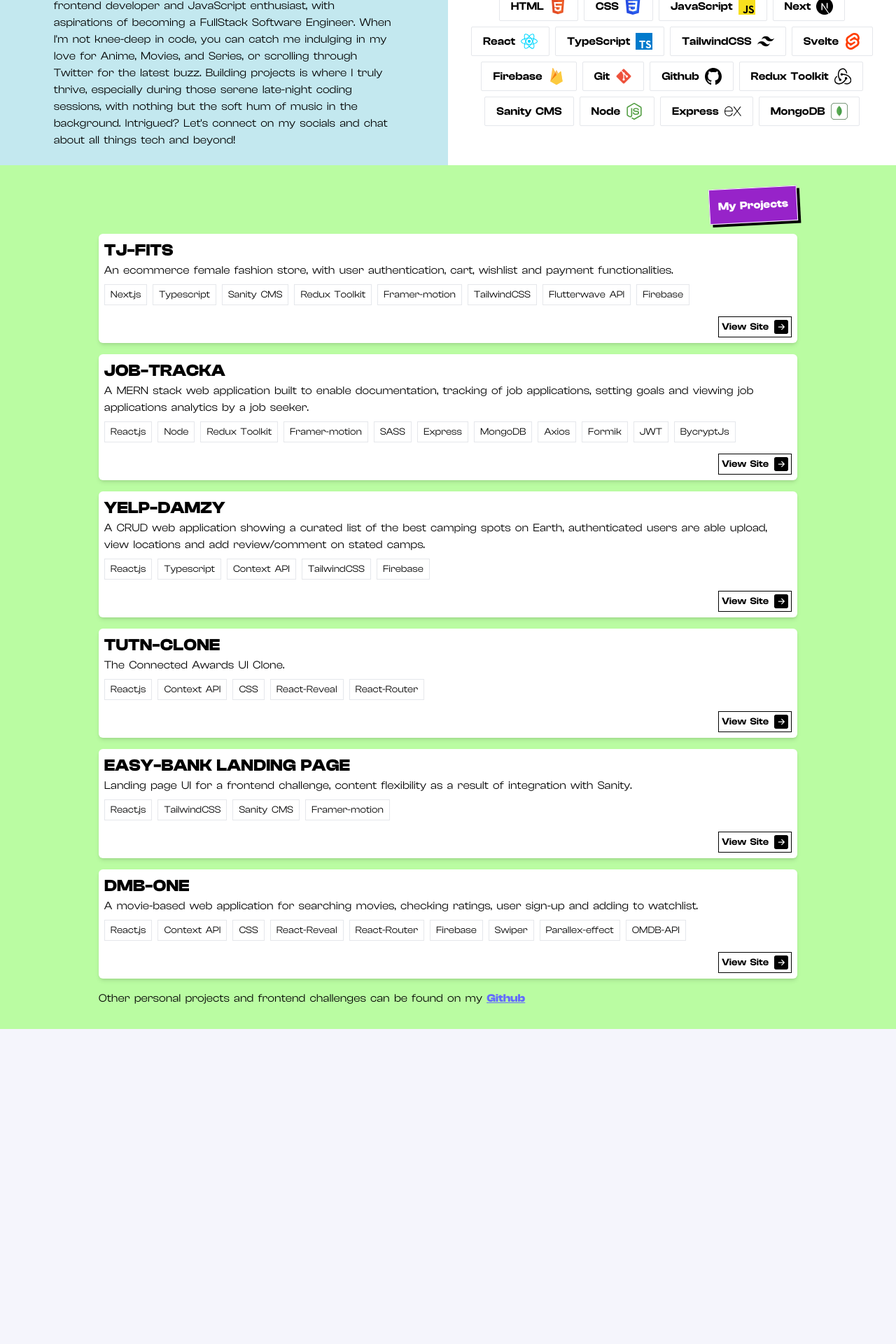
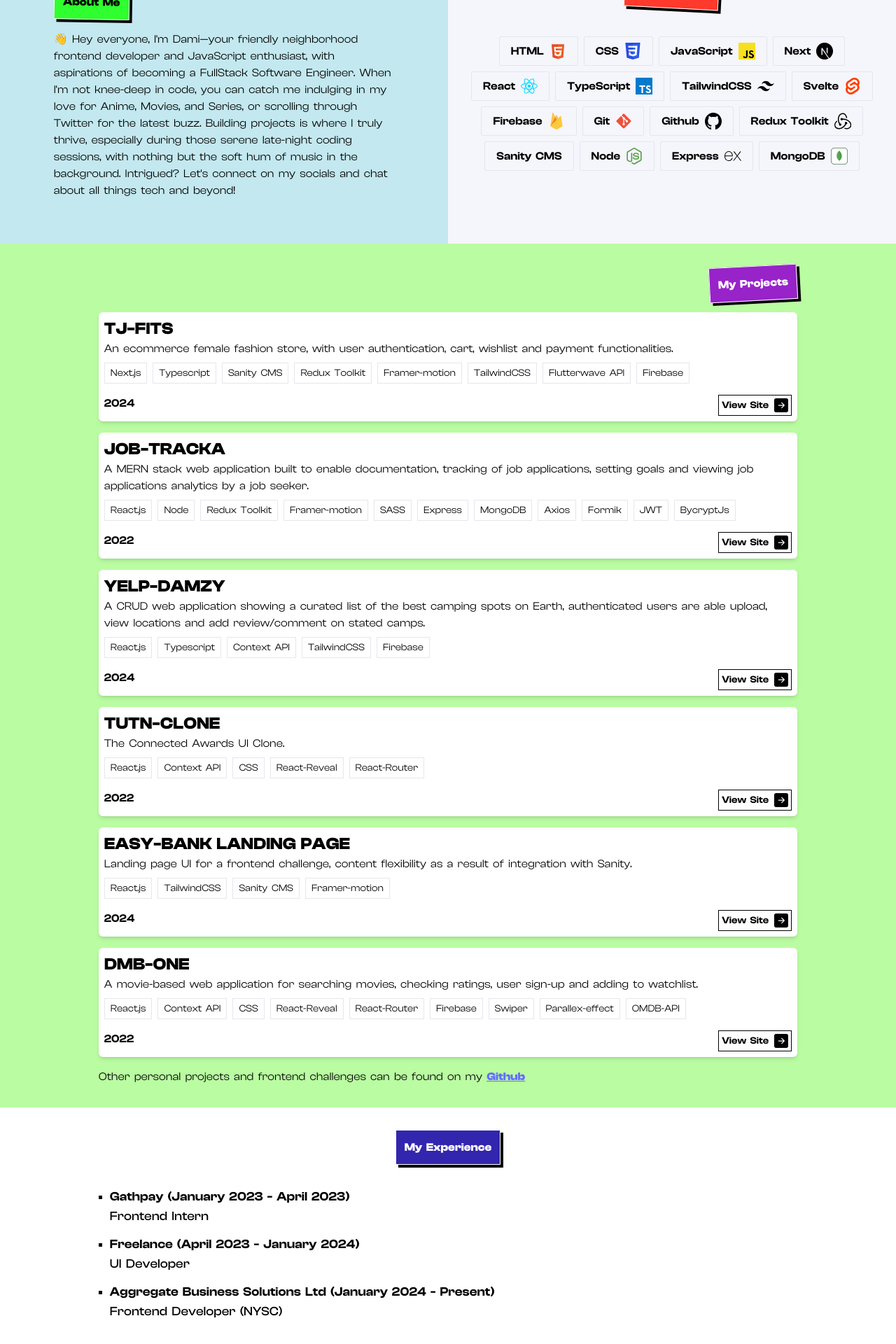
Before and after one commit to Jaeger-11/damxy-portfolio, a React (Vite) app: page / in a window 1280 px wide. Shown: the part 620-2540 px from the top of the page at 70% size. Before the commit the page ends 2090 px from the top, so only its background shows below. Built offline with nearby package versions, Linux system fonts and the light colour scheme.

Commit message:
experience component

```diff
--- a/index.html
+++ b/index.html
@@ -2,12 +2,11 @@
 <html lang="en">
   <head>
     <meta charset="UTF-8" />
-    <link rel="icon" type="image/svg+xml" href="/vite.svg" />
+    <link rel="icon" type="image/svg+xml" href="/vite.svg"/>
     <meta name="viewport" content="width=device-width, initial-scale=1.0" />
     <link rel="preconnect" href="https://fonts.googleapis.com">
-<link rel="preconnect" href="https://fonts.gstatic.com" crossorigin>
-<link href="https://fonts.googleapis.com/css2?family=Open+Sans:ital,wght@0,300..800;1,300..800&display=swap" rel="stylesheet">
-    <title>Dashboard Test</title>
+    <link rel="preconnect" href="https://fonts.gstatic.com" crossorigin>
+    <title>Damxy The Dev</title>
   </head>
   <body>
     <div id="root"></div>
--- a/src/App.jsx
+++ b/src/App.jsx
@@ -5,12 +5,13 @@
 import About from './components/About'
 import Skills from './components/Skills'
 import Projects from './components/Projects'
+import Experience from './components/Experience'
 
 function App() {
   const [count, setCount] = useState(0)
 
   return (
-    <div className='w-[100vw] overflow-x-hidden'>
+    <div className='w-[100vw]'>
       <Navbar/>
       <Hero/>
       <div className='md:grid grid-cols-2'>
@@ -18,6 +19,7 @@
         <Skills/>
       </div>
       <Projects/>
+      <Experience/>
     </div>
   )
 }
--- a/src/components/About.jsx
+++ b/src/components/About.jsx
@@ -2,10 +2,10 @@
 
 const About = () => {
   return (
-    <div className='bg-skyBlue p-4 md:py-6'>
+    <div className='bg-skyBlue p-4 md:py-8 lg:py-12'>
         <article className='md:w-4/5 mx-auto'>
         <h3 className="p-3 my-4 sh font-bold rotate-1 text-black bg-[#2fff2f] w-max">About Me</h3>
-            <section className=''>
+            <section className='mb-4'>
             👋 Hey everyone, I'm Dami—your friendly neighborhood frontend developer and JavaScript enthusiast, with aspirations of becoming a FullStack Software Engineer. When I'm not knee-deep in code, you can catch me indulging in my love for Anime, Movies, and Series, or scrolling through Twitter for the latest buzz. Building projects is where I truly thrive, especially during those serene late-night coding sessions, with nothing but the soft hum of music in the background. Intrigued? Let's connect on my socials and chat about all things tech and beyond!
             </section>
         </article>
--- /dev/null
+++ b/src/components/Experience.jsx
@@ -0,0 +1,34 @@
+import React from 'react'
+
+const Experience = () => {
+  return (
+    <div className='p-4'>
+        <article className='md:w-4/5 mx-auto'>
+            <div className='flex justify-center'>
+                <h3 className="p-3 my-4 sh font-bold rotate-0 text-white bg-darkBlue w-max"> My Experience</h3>
+            </div>
+            <ul className='p-4 flex flex-col gap-3'>
+                <li >
+                    <h3 className='font-semibold text-lg'>Gathpay (January 2023 - April 2023)</h3>
+                    <p className='font-medium italic text-lg'>Frontend Intern</p>
+                    {/* <div>
+                        <p>
+                        <svg viewBox="0 0 15 15" className='w' fill="none" xmlns="http://www.w3.org/2000/svg"><g id="SVGRepo_bgCarrier" stroke-width="0"></g><g id="SVGRepo_tracerCarrier" stroke-linecap="round" stroke-linejoin="round"></g><g id="SVGRepo_iconCarrier"> <path d="M10.2071 7.49995L6 3.29285V11.7071L10.2071 7.49995Z" fill="#000000"></path> </g></svg>
+                        </p>
+                    </div> */}
+                </li>
+                <li>
+                    <h3 className='font-semibold text-lg'>Freelance (April 2023 - January 2024)</h3>
+                    <p className='font-medium italic text-lg'>UI Developer</p>
+                </li>
+                <li>
+                    <h3 className='font-semibold text-lg'>Aggregate Business Solutions Ltd (January 2024 - Present)</h3>
+                    <p className='font-medium italic text-lg'>Frontend Developer (NYSC) </p>
+                </li>
+            </ul>
+        </article>
+    </div>
+  )
+}
+
+export default Experience;
--- a/src/components/Hero.jsx
+++ b/src/components/Hero.jsx
@@ -1,7 +1,7 @@
 import bitmoji from '../assets/bitmoji.webp'
 const Hero = () => {
   return (
-    <main className="p-4 my-4 md:w-4/5 mx-auto flex flex-col gap-12 md:grid md:grid-cols-2 md:my-8 justify-between">
+    <main className="p-4 my-4 md:w-4/5 mx-auto flex flex-col gap-12 md:grid md:grid-cols-2 md:my-8 lg:my-14 xl:my-16 justify-between">
         <article>
             <div className="flex gap-1">
                 <p>Welcome </p>
--- a/src/components/Navbar.jsx
+++ b/src/components/Navbar.jsx
@@ -5,12 +5,12 @@
     console.log(col)
 
     return (
-        <nav className='p-4 bg-white sticky top-0 z-50 shadow-sm border border-black'>
+        <nav className='p-4 bg-grayBg sticky top-0 z-50 shadow-sm border border-black'>
             <div className=' lg:w-4/5 mx-auto justify-between flex flex-row-reverse items-center lg:flex-row'>
                 <h3 className="font-semibold">DAM.<span className={`text-[#00C3F8]`}>XY</span></h3>
                 <div>
                     <svg viewBox="0 -0.5 25 25" className="w-8 aspect-square" fill="none" xmlns="http://www.w3.org/2000/svg">
-                    <g id="SVGRepo_bgCarrier" strokeWidth="0"></g><g id="SVGRepo_tracerCarrier" strokeLinecap="round" strokeLinejoin="round"></g><g id="SVGRepo_iconCarrier">
+                    <g id="SVGRepo_bgCarrier" strokeWidth="0"></g><g id="SVGRepo_tracerCarrier" stroke-linecap="round" stroke-linejoin="round"></g><g id="SVGRepo_iconCarrier">
                     <path d="M5.5 11.75C5.08579 11.75 4.75 12.0858 4.75 12.5C4.75 12.9142 5.08579 13.25 5.5 13.25V11.75ZM19.5 13.25C19.9142 13.25 20.25 12.9142 20.25 12.5C20.25 12.0858 19.9142 11.75 19.5 11.75V13.25ZM5.5 7.75C5.08579 7.75 4.75 8.08579 4.75 8.5C4.75 8.91421 5.08579 9.25 5.5 9.25V7.75ZM14.833 9.25C15.2472 9.25 15.583 8.91421 15.583 8.5C15.583 8.08579 15.2472 7.75 14.833 7.75V9.25ZM5.5 15.75C5.08579 15.75 4.75 16.0858 4.75 16.5C4.75 16.9142 5.08579 17.25 5.5 17.25V15.75ZM14.833 17.25C15.2472 17.25 15.583 16.9142 15.583 16.5C15.583 16.0858 15.2472 15.75 14.833 15.75V17.25ZM5.5 13.25H19.5V11.75H5.5V13.25ZM5.5 9.25H14.833V7.75H5.5V9.25ZM5.5 17.25H14.833V15.75H5.5V17.25Z" fill="#000000"></path> </g>
                     </svg>
                 </div>
--- a/src/components/Project.jsx
+++ b/src/components/Project.jsx
@@ -1,5 +1,5 @@
 
-const Project = ({name, tools, description, link}) => {
+const Project = ({name, tools, description, link, year}) => {
   return (
     <article  className='bg-white p-2 rounded-md shadow-md'>
         <h2 className='font-bold text-2xl uppercase'>{name}</h2>
@@ -7,7 +7,8 @@
         <div className='tools my-2'>
             {tools.map((item) => {return <span key={item}>{item}</span>})}
         </div>
-        <div  className='flex justify-end mt-4'>
+        <div  className='flex justify-between mt-4'>
+            <p className="font-semibold">{year}</p>
             <a href={link} className='w-max border flex gap-2 p-1 border-black text-sm font-semibold'>
                 <p className='w-max text-black'>View Site</p>
                 <svg viewBox="0 0 32 32" className='w-5 aspect-square' version="1.1" xmlns="http://www.w3.org/2000/svg" xmlns:xlink="http://www.w3.org/1999/xlink" xmlns:sketch="http://www.bohemiancoding.com/sketch/ns" fill="#000000"><g id="SVGRepo_bgCarrier" stroke-width="0"></g><g id="SVGRepo_tracerCarrier" stroke-linecap="round" stroke-linejoin="round"></g><g id="SVGRepo_iconCarrier"> <title>arrow-right-square</title> <desc>Created with Sketch Beta.</desc> <defs> </defs> <g id="Page-1" stroke="none" stroke-width="1" fill="none" fill-rule="evenodd" sketch:type="MSPage"> <g id="Icon-Set-Filled" sketch:type="MSLayerGroup" transform="translate(-466.000000, -985.000000)" fill="#000000"> <path d="M489.535,1001.879 L483.879,1007.54 C483.488,1007.93 482.855,1007.93 482.465,1007.54 C482.074,1007.14 482.074,1006.51 482.465,1006.12 L486.586,1002 L476,1002 C475.447,1002 475,1001.552 475,1001 C475,1000.447 475.447,1000 476,1000 L486.586,1000 L482.465,995.879 C482.074,995.488 482.074,994.854 482.465,994.465 C482.855,994.074 483.488,994.074 483.879,994.465 L489.535,1000.121 C489.775,1000.361 489.85,1000.689 489.795,1001 C489.85,1001.311 489.775,1001.639 489.535,1001.879 L489.535,1001.879 Z M494,985 L470,985 C467.791,985 466,986.791 466,989 L466,1013 C466,1015.21 467.791,1017 470,1017 L494,1017 C496.209,1017 498,1015.21 498,1013 L498,989 C498,986.791 496.209,985 494,985 L494,985 Z" id="arrow-right-square" sketch:type="MSShapeGroup"> </path> </g> </g> </g></svg>
--- a/src/components/Skills.jsx
+++ b/src/components/Skills.jsx
@@ -2,7 +2,7 @@
 
 const Skills = () => {
   return (
-    <div className='p-4 py-8 bg-white'>
+    <div className='p-4 py-8 lg:py-12 bg-grayBg'>
         <article>
             <div className='flex justify-center'>
                 <h3 className="p-3 sh font-bold rotate-3 text-white bg-[#FF392B] w-max">Skills & Tools</h3>
--- a/src/index.css
+++ b/src/index.css
@@ -86,12 +86,16 @@
   min-height: 100vh;
   font-family: 'Clash Display';
   word-spacing: 0.2em;
-  @apply  lg:bg-grayBg
+  background-color: white;
 }
 
 h1 {
   font-size: 3.2em;
   line-height: 1.1;
+}
+
+ul{
+  list-style-type: square;
 }
 
 button {
```
Also changed, not shown: src/data.js (+12 -6 lines).
